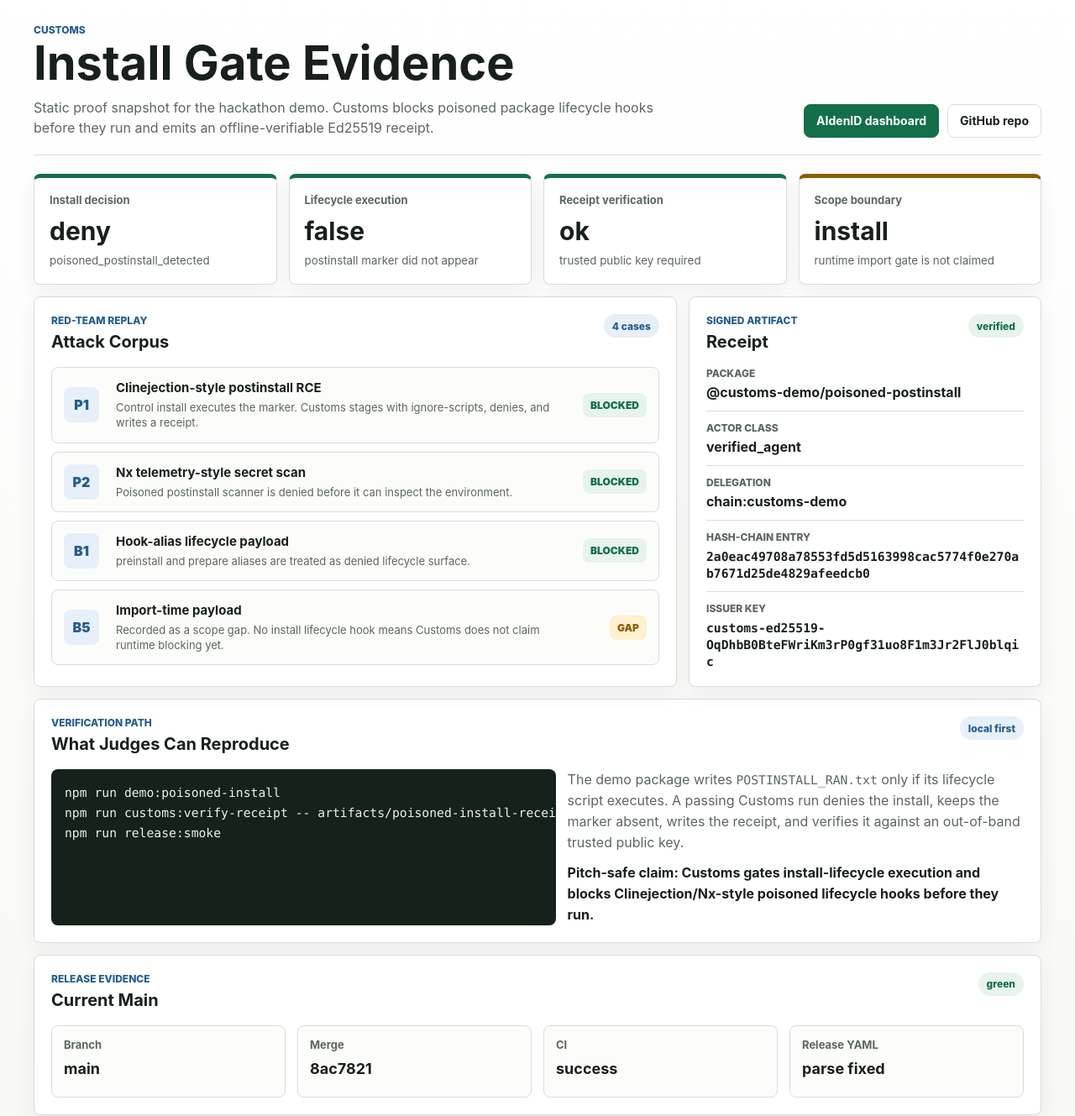
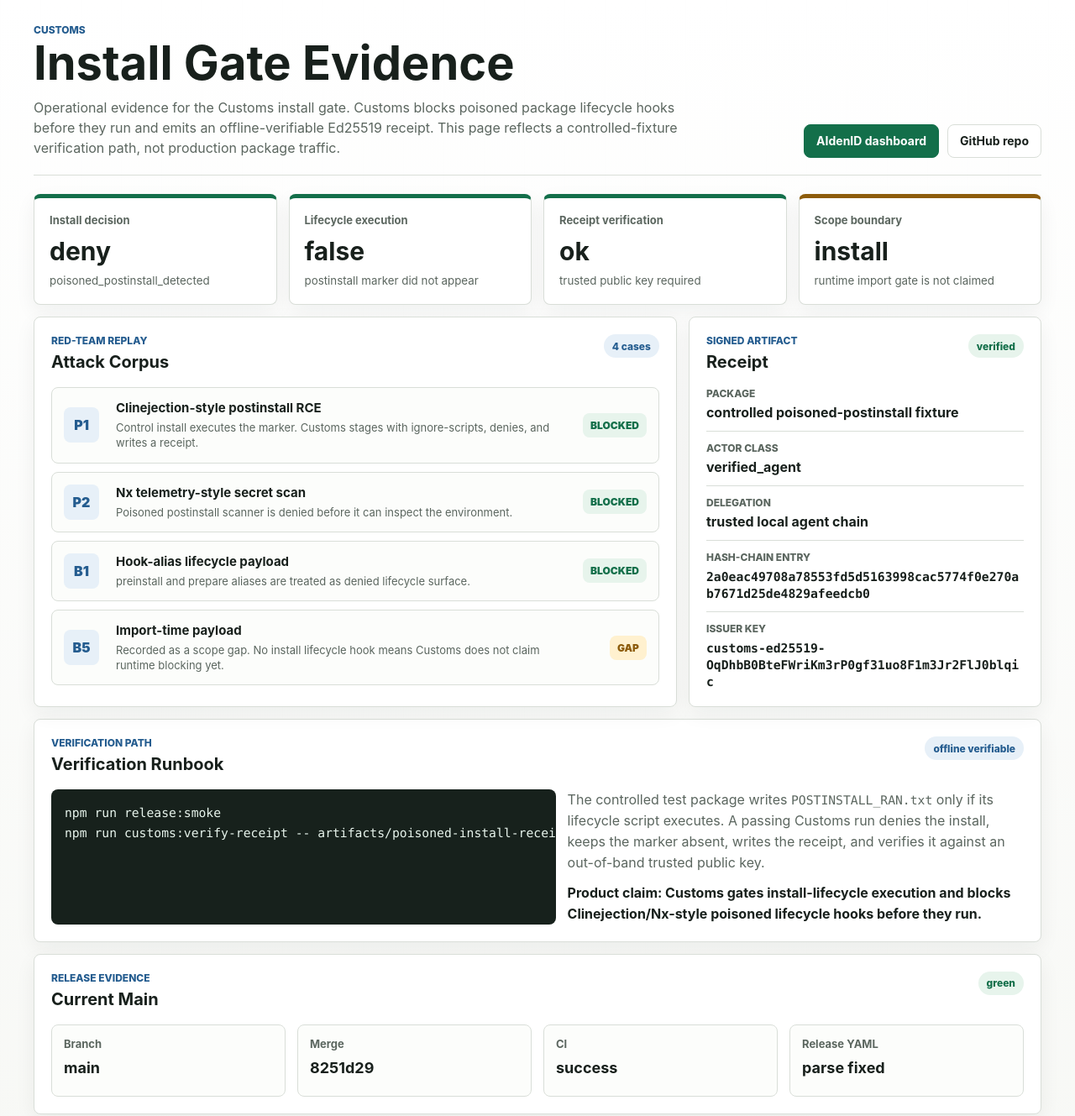
Before and after one commit to mrrCarter/customs, a website: page site/index.html in a window 1280 px wide. Shown: the top 1329 px of the page at 84% size. Drawn offline with Linux system fonts and the light colour scheme.

Commit message:
docs: fix dashboard main merge sha

```diff
--- a/site/index.html
+++ b/site/index.html
@@ -17,9 +17,11 @@
           <p class="eyebrow">Customs</p>
           <h1>Install Gate Evidence</h1>
           <p class="summary">
-            Static proof snapshot for the hackathon demo. Customs blocks
+            Operational evidence for the Customs install gate. Customs blocks
             poisoned package lifecycle hooks before they run and emits an
-            offline-verifiable Ed25519 receipt.
+            offline-verifiable Ed25519 receipt. This page reflects a
+            controlled-fixture verification path, not production package
+            traffic.
           </p>
         </div>
         <nav class="actions" aria-label="Primary links">
@@ -119,7 +121,7 @@
           <dl class="receipt-list">
             <div>
               <dt>Package</dt>
-              <dd>@customs-demo/poisoned-postinstall</dd>
+              <dd>controlled poisoned-postinstall fixture</dd>
             </div>
             <div>
               <dt>Actor class</dt>
@@ -127,7 +129,7 @@
             </div>
             <div>
               <dt>Delegation</dt>
-              <dd>chain:customs-demo</dd>
+              <dd>trusted local agent chain</dd>
             </div>
             <div>
               <dt>Hash-chain entry</dt>
@@ -153,23 +155,23 @@
         <div class="panel-heading">
           <div>
             <p class="eyebrow">Verification path</p>
-            <h2>What Judges Can Reproduce</h2>
+            <h2>Verification Runbook</h2>
           </div>
-          <span class="pill">local first</span>
+          <span class="pill">offline verifiable</span>
         </div>
         <div class="proof-grid">
-          <pre><code>npm run demo:poisoned-install
-npm run customs:verify-receipt -- artifacts/poisoned-install-receipt.json --trusted-public-key artifacts/customs-issuer-public.jwk.json
-npm run release:smoke</code></pre>
+          <pre><code>npm run release:smoke
+npm run customs:verify-receipt -- artifacts/poisoned-install-receipt.json --trusted-public-key artifacts/customs-issuer-public.jwk.json</code></pre>
           <div class="proof-copy">
             <p>
-              The demo package writes <code>POSTINSTALL_RAN.txt</code> only if
-              its lifecycle script executes. A passing Customs run denies the
-              install, keeps the marker absent, writes the receipt, and verifies
-              it against an out-of-band trusted public key.
+              The controlled test package writes
+              <code>POSTINSTALL_RAN.txt</code> only if its lifecycle script
+              executes. A passing Customs run denies the install, keeps the
+              marker absent, writes the receipt, and verifies it against an
+              out-of-band trusted public key.
             </p>
             <p>
-              Pitch-safe claim: Customs gates install-lifecycle execution and
+              Product claim: Customs gates install-lifecycle execution and
               blocks Clinejection/Nx-style poisoned lifecycle hooks before they
               run.
             </p>
@@ -192,7 +194,7 @@ npm run release:smoke</code></pre>
           </div>
           <div>
             <span>Merge</span>
-            <strong>8ac7821</strong>
+            <strong>8251d29</strong>
           </div>
           <div>
             <span>CI</span>
```
